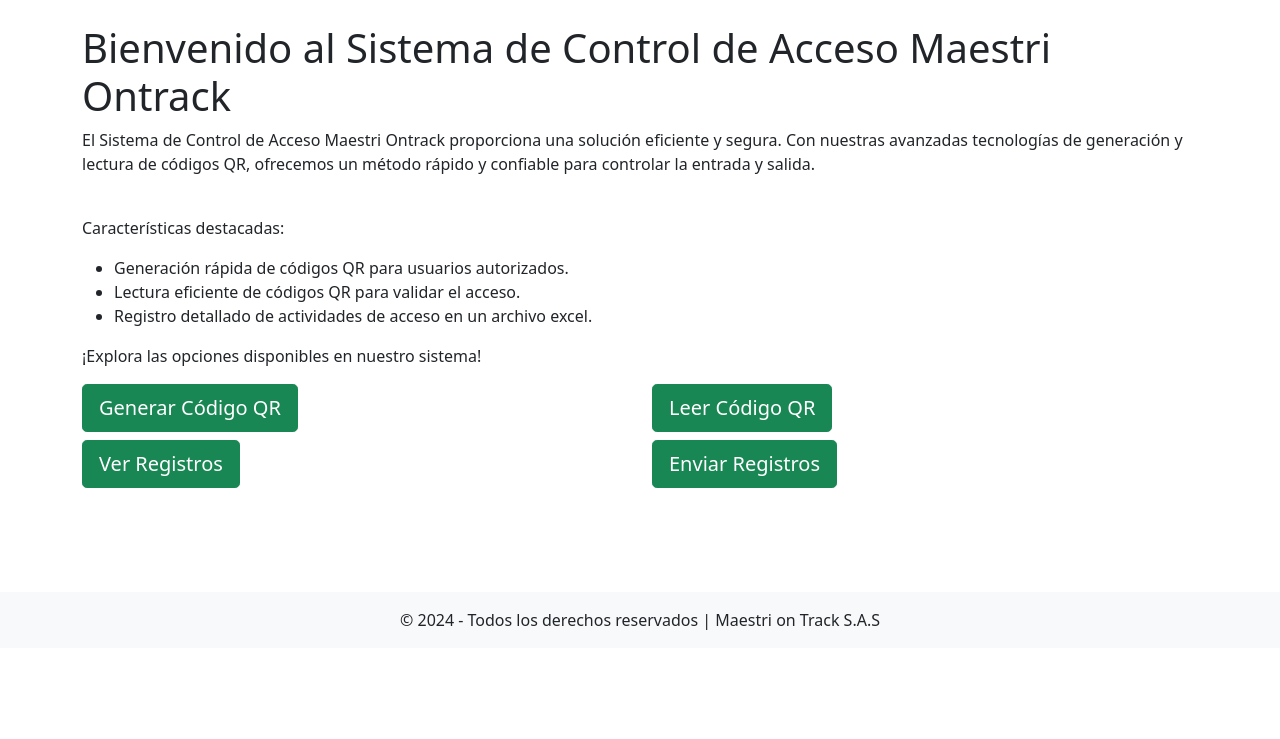
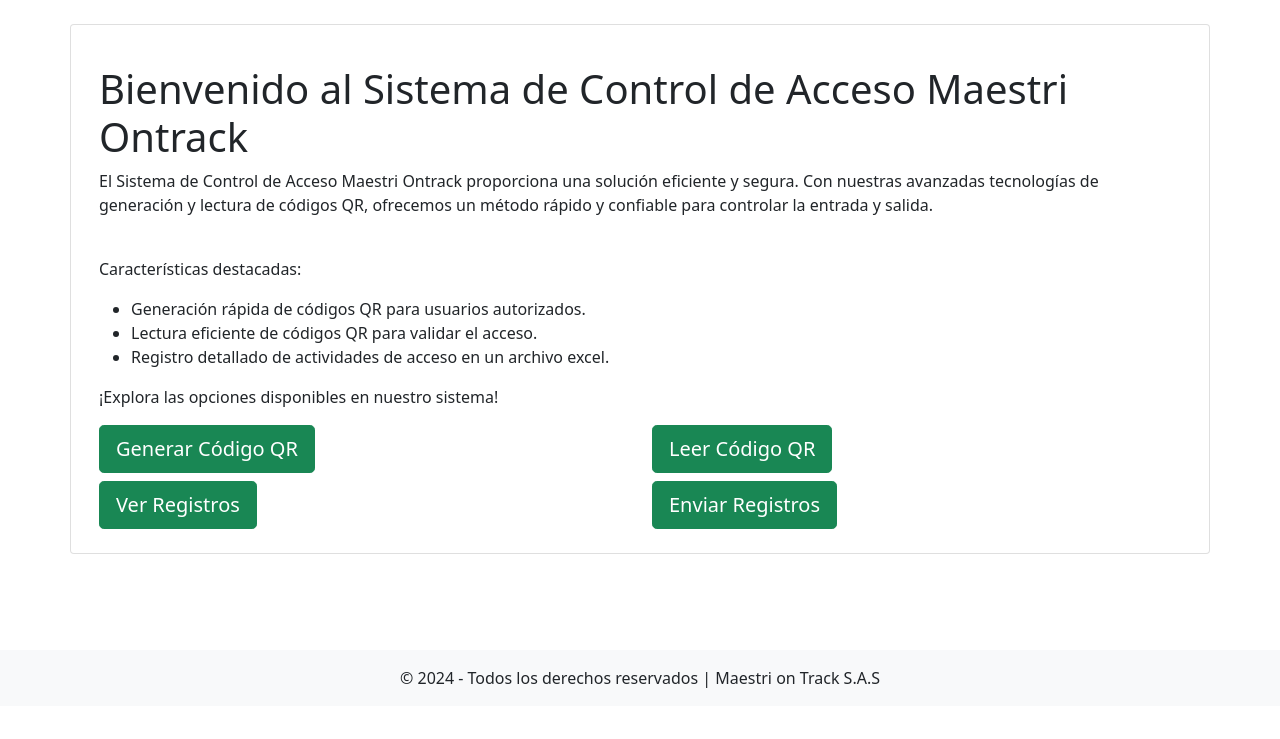
Before and after one commit to JulianLargo72/Sistema-Control-de-acceso-Maestri-Ontrack, a Flask app: page / in a window 1280 px wide. Shown: the part 61-800 px from the top of the page. Run offline with Flask 3, Linux system fonts and the light colour scheme.

Commit message:
tarjetas

```diff
--- a/templates/index.html
+++ b/templates/index.html
@@ -40,27 +40,24 @@
         </div>
       </div>
     </nav>
-    <div class="container">
-      <br />
-      <h1>Bienvenido al Sistema de Control de Acceso Maestri Ontrack</h1>
-      <p>
-        El Sistema de Control de Acceso Maestri Ontrack proporciona una solución
-        eficiente y segura. Con nuestras avanzadas tecnologías de generación y
-        lectura de códigos QR, ofrecemos un método rápido y confiable para
-        controlar la entrada y salida.
+    <br>
+    <div class="card container">
+      <div class="card-body">
+          <br>
+          <h1 class="card-title">Bienvenido al Sistema de Control de Acceso Maestri Ontrack</h1>
+          <p class="card-text">
+              El Sistema de Control de Acceso Maestri Ontrack proporciona una solución eficiente y segura. Con nuestras avanzadas tecnologías de generación y lectura de códigos QR, ofrecemos un método rápido y confiable para controlar la entrada y salida.
           </p>
           <br>
-      <p>Características destacadas:</p>
-      <ul>
+          <p class="card-text">Características destacadas:</p>
+          <ul class="card-text">
               <li>Generación rápida de códigos QR para usuarios autorizados.</li>
               <li>Lectura eficiente de códigos QR para validar el acceso.</li>
-        <li>
-          Registro detallado de actividades de acceso en un archivo excel.
-        </li>
+              <li>Registro detallado de actividades de acceso en un archivo excel.</li>
               <!-- Agrega más características según sea necesario -->
           </ul>
 
-      <p>¡Explora las opciones disponibles en nuestro sistema!</p>
+          <p class="card-text">¡Explora las opciones disponibles en nuestro sistema!</p>
 
           <div class="row">
               <div class="col-lg-6">
```
Also changed, not shown: templates/enviar_correo.html (+6 -3 lines), templates/generar.html (+8 -9 lines), templates/leer.html (+6 -4 lines), templates/registros.html (+5 -2 lines). Lines whose indentation alone changed are shown as unchanged.
